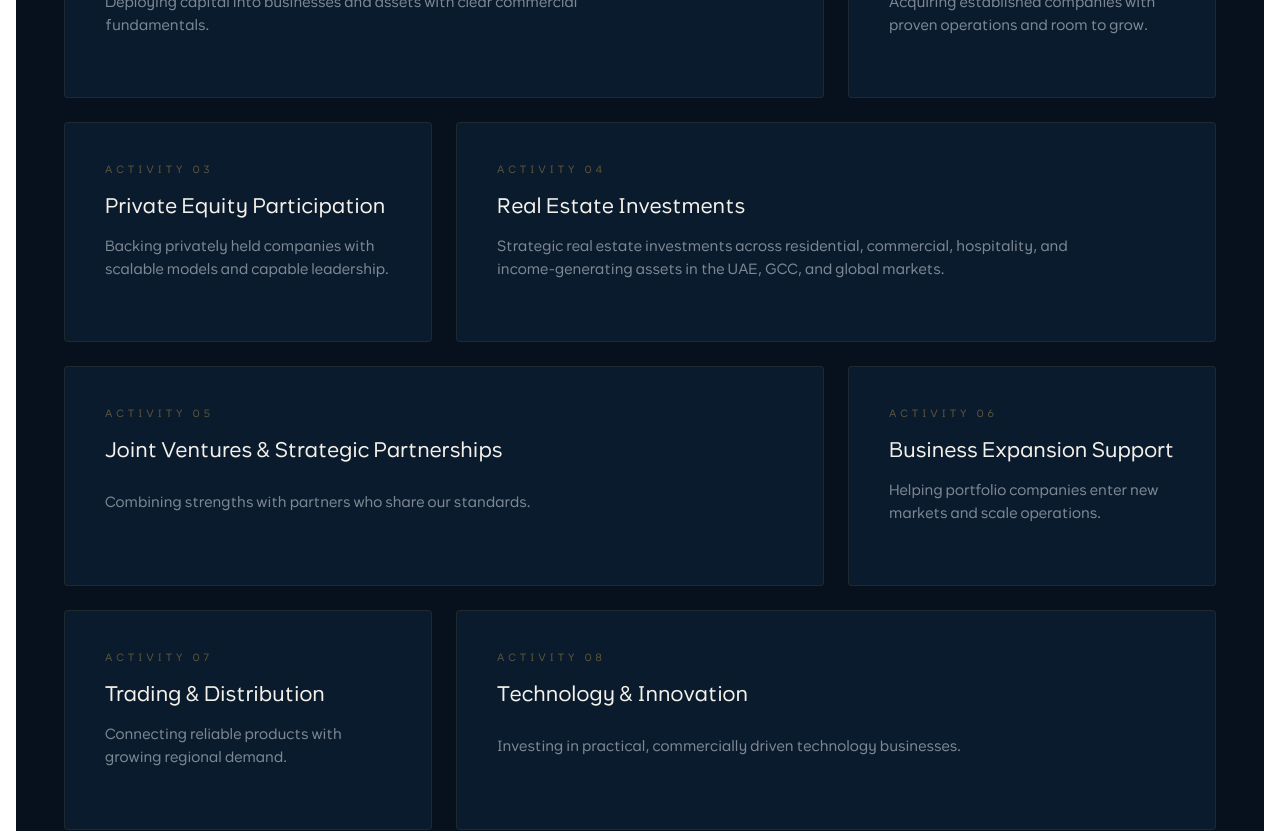
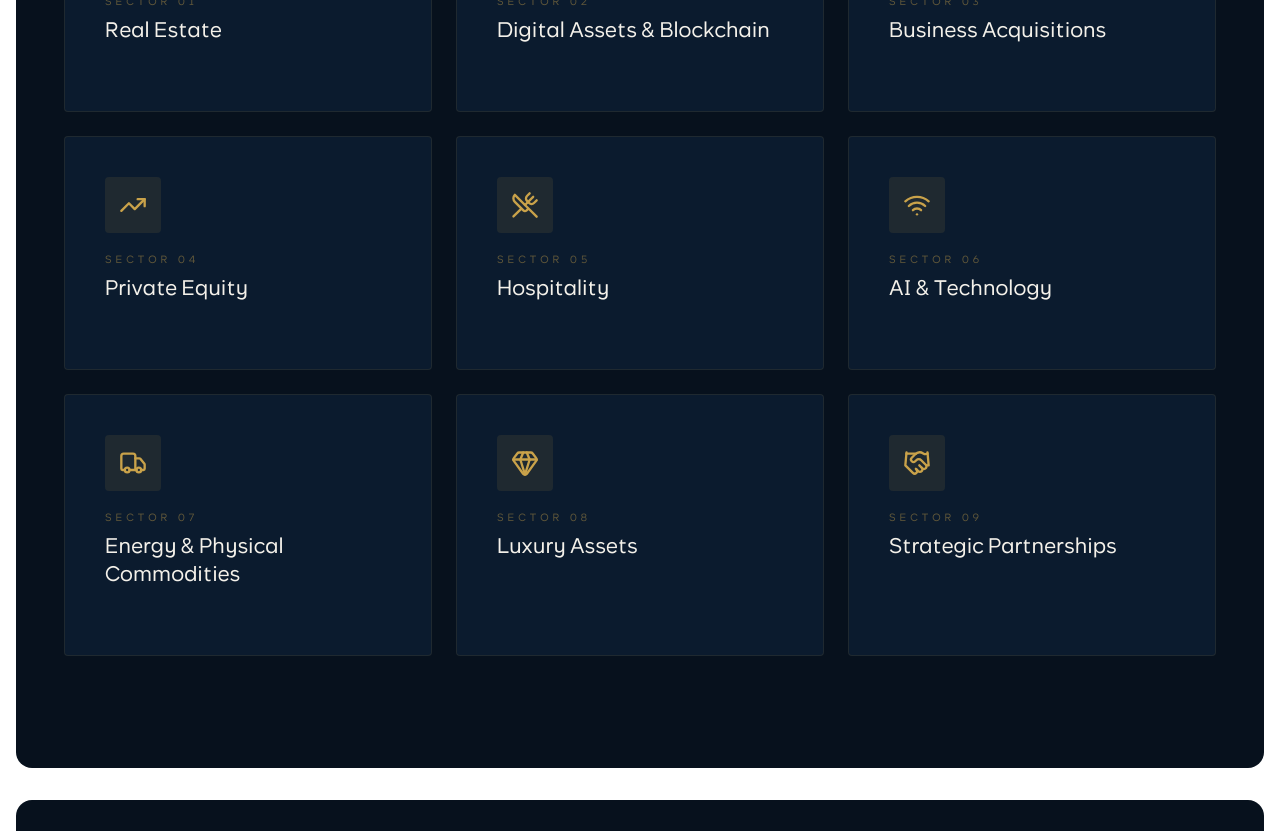
Before and after one commit to nurmandev/Fortress, a Next.js app: page / in a window 1280 px wide. Shown: the part 2220-3051 px from the top of the page. Built offline with nearby package versions, Linux system fonts and the light colour scheme.

Commit message:
Update What We Do sectors and Hospitality items to heading/desc format

```diff
--- a/src/app/investment-focus/page.tsx
+++ b/src/app/investment-focus/page.tsx
@@ -111,13 +111,13 @@ const sectors = [
     image: "/5.png",
     body: "The UAE remains our primary focus, supported by selective opportunities across the GCC and global markets. With strong tourism demand, world-class infrastructure, and a growing lifestyle economy, the region continues to offer attractive hospitality investment potential.",
     items: [
-      "Hotels & Resorts  established hospitality assets and credible development projects with strong location, demand, and operational potential",
-      "Serviced Apartments & Holiday Homes  high-demand short and medium-stay accommodation opportunities, especially in markets with strong tourism and business travel",
-      "Restaurants & Food Concepts  proven dining concepts with strong brand identity, clear unit economics, and potential for expansion",
-      "Leisure & Tourism Experiences  attractions, experiences, and tourism-related businesses serving residents, visitors, and international travellers",
-      "Wellness Concepts  health, fitness, spa, and wellbeing businesses with strong customer demand and repeat revenue potential",
-      "Hospitality Technology  technology platforms that improve how hospitality businesses operate, serve customers, manage bookings, and increase efficiency",
-      "Luxury Lifestyle Services  premium services for residents, tourists, business travellers, and high-net-worth clients",
+      { heading: "Hotels & Resorts", desc: "Established hospitality assets and credible development projects with strong location, demand, and operational potential." },
+      { heading: "Serviced Apartments & Holiday Homes", desc: "High-demand short and medium-stay accommodation opportunities, especially in markets with strong tourism and business travel." },
+      { heading: "Restaurants & Food Concepts", desc: "Proven dining concepts with strong brand identity, clear unit economics, and potential for expansion." },
+      { heading: "Leisure & Tourism Experiences", desc: "Attractions, experiences, and tourism-related businesses serving residents, visitors, and international travellers." },
+      { heading: "Wellness Concepts", desc: "Health, fitness, spa, and wellbeing businesses with strong customer demand and repeat revenue potential." },
+      { heading: "Hospitality Technology", desc: "Technology platforms that improve how hospitality businesses operate, serve customers, manage bookings, and increase efficiency." },
+      { heading: "Luxury Lifestyle Services", desc: "Premium services for residents, tourists, business travellers, and high-net-worth clients." },
     ],
     closing:
       "We focus on hospitality concepts with strong market positioning, professional operations, and the ability to deliver consistent customer value across the UAE, with potential for GCC and global expansion.",
@@ -321,13 +321,23 @@ export default function InvestmentFocusPage() {
                       ? "Where We Focus"
                       : "What We Look For"}
                   </p>
-                  <ul className="grid grid-cols-1 md:grid-cols-2 gap-2 md:gap-3">
+                  <ul className="grid grid-cols-1 md:grid-cols-2 gap-4 md:gap-5">
                     {sector.items.map((item, i) => (
-                      <li
-                        key={i}
-                        className={`text-xs md:text-sm leading-relaxed ${index % 2 === 1 ? "text-fortress-silver/80" : "text-fortress-charcoal/60"}`}
-                      >
-                        {item}
+                      <li key={i}>
+                        {typeof item === "string" ? (
+                          <span className={`text-xs md:text-sm leading-relaxed ${index % 2 === 1 ? "text-fortress-silver/80" : "text-fortress-charcoal/60"}`}>
+                            {item}
+                          </span>
+                        ) : (
+                          <div>
+                            <p className={`text-sm md:text-base font-semibold ${index % 2 === 1 ? "text-fortress-ivory" : "text-fortress-navy"}`}>
+                              {item.heading}
+                            </p>
+                            <p className={`text-xs md:text-sm leading-relaxed mt-0.5 ${index % 2 === 1 ? "text-fortress-silver/70" : "text-fortress-charcoal/60"}`}>
+                              {item.desc}
+                            </p>
+                          </div>
+                        )}
                       </li>
                     ))}
                   </ul>
--- a/src/components/WhatWeDo.tsx
+++ b/src/components/WhatWeDo.tsx
@@ -4,18 +4,30 @@ import { useEffect, useRef } from "react";
 import gsap from "gsap";
 import { ScrollTrigger } from "gsap/ScrollTrigger";
 import { motion, Variants } from "framer-motion";
+import {
+  Building2,
+  Cpu,
+  Briefcase,
+  TrendingUp,
+  UtensilsCrossed,
+  Wifi,
+  Truck,
+  Gem,
+  Handshake,
+} from "lucide-react";
 
 gsap.registerPlugin(ScrollTrigger);
 
-const activities = [
-  { title: "Direct Investments", desc: "Deploying capital into businesses and assets with clear commercial fundamentals.", className: "md:col-span-2" },
-  { title: "Business Acquisitions", desc: "Acquiring established companies with proven operations and room to grow.", className: "md:col-span-1" },
-  { title: "Private Equity Participation", desc: "Backing privately held companies with scalable models and capable leadership.", className: "md:col-span-1" },
-  { title: "Real Estate Investments", desc: "Strategic real estate investments across residential, commercial, hospitality, and income-generating assets in the UAE, GCC, and global markets.", className: "md:col-span-2" },
-  { title: "Joint Ventures & Strategic Partnerships", desc: "Combining strengths with partners who share our standards.", className: "md:col-span-2" },
-  { title: "Business Expansion Support", desc: "Helping portfolio companies enter new markets and scale operations.", className: "md:col-span-1" },
-  { title: "Trading & Distribution", desc: "Connecting reliable products with growing regional demand.", className: "md:col-span-1" },
-  { title: "Technology & Innovation", desc: "Investing in practical, commercially driven technology businesses.", className: "md:col-span-2" },
+const sectors = [
+  { icon: Building2, title: "Real Estate" },
+  { icon: Cpu, title: "Digital Assets & Blockchain" },
+  { icon: Briefcase, title: "Business Acquisitions" },
+  { icon: TrendingUp, title: "Private Equity" },
+  { icon: UtensilsCrossed, title: "Hospitality" },
+  { icon: Wifi, title: "AI & Technology" },
+  { icon: Truck, title: "Energy & Physical Commodities" },
+  { icon: Gem, title: "Luxury Assets" },
+  { icon: Handshake, title: "Strategic Partnerships" },
 ];
 
 const cardVariants: Variants = {
@@ -71,28 +83,25 @@ export default function WhatWeDo() {
         </div>
 
         <div ref={gridRef} className="grid grid-cols-1 md:grid-cols-3 gap-6">
-          {activities.map((item, i) => (
+          {sectors.map((sector, i) => (
             <motion.div
               key={i}
               variants={cardVariants}
               initial="rest"
               whileHover="hover"
-              className={`group p-6 md:p-10 border bg-fortress-deep flex flex-col justify-between min-h-[180px] md:min-h-[220px] cursor-default ${item.className} rounded-sm`}
+              className="group p-6 md:p-10 border bg-fortress-deep cursor-default rounded-sm"
             >
-              <div>
-                <span className="text-fortress-gold/45 text-[10px] tracking-[4px] uppercase font-semibold block mb-4">
-                  Activity {String(i + 1).padStart(2, "0")}
-                </span>
-                <h3 className="text-xl font-semibold text-fortress-ivory mb-3">
-                  {item.title}
-                </h3>
+              <div className="w-12 h-12 md:w-14 md:h-14 bg-fortress-gold/10 flex items-center justify-center mb-5 rounded-sm">
+                <sector.icon className="w-5 h-5 md:w-7 md:h-7 text-fortress-gold" />
               </div>
-              <p className="text-fortress-silver/70 text-sm leading-relaxed max-w-xl">
-                {item.desc}
-              </p>
-              {/* Hover gold accent line */}
+              <span className="text-fortress-gold/45 text-[10px] tracking-[4px] uppercase font-semibold block mb-2">
+                Sector {String(i + 1).padStart(2, "0")}
+              </span>
+              <h3 className="text-xl font-semibold text-fortress-ivory">
+                {sector.title}
+              </h3>
               <motion.div
-                className="h-px bg-gradient-to-r from-fortress-gold/60 to-transparent mt-4"
+                className="h-px bg-gradient-to-r from-fortress-gold/60 to-transparent mt-6"
                 initial={{ scaleX: 0, transformOrigin: "left" }}
                 whileHover={{ scaleX: 1 }}
                 transition={{ duration: 0.4, ease: "easeOut" }}
```
